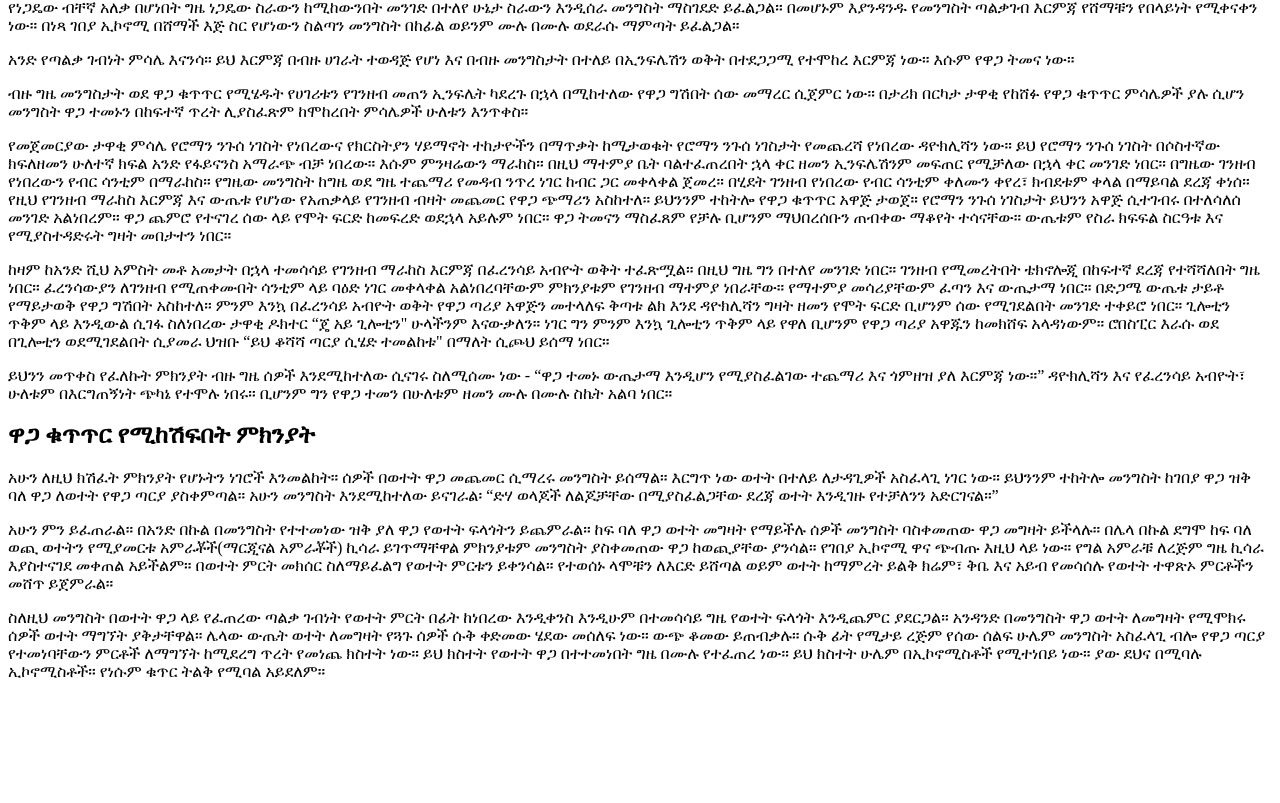
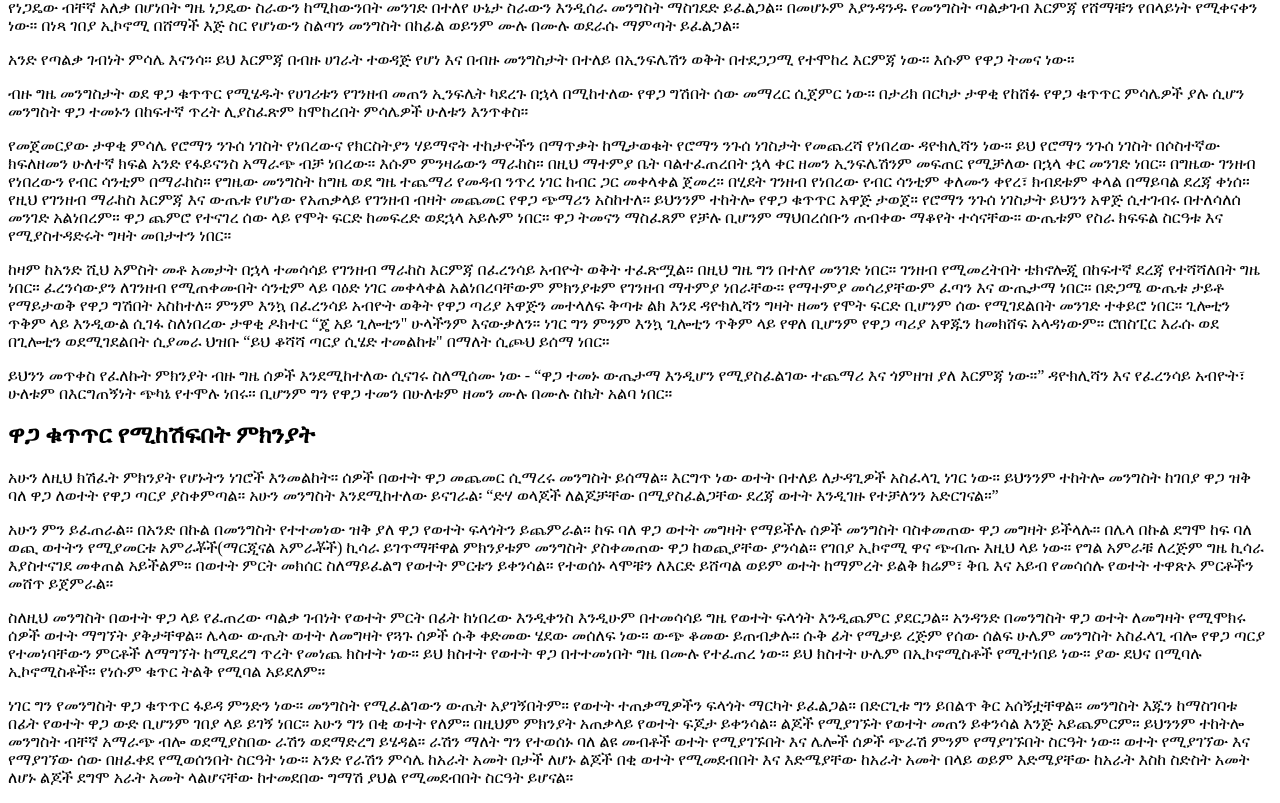
Before and after one commit to mickykebe/book-economic-policy-thoughts-for-today-and-tomorrow, a Next.js app: page /interventionism in a window 1280 px wide. Shown: the part 917-1720 px from the top of the page. Before the commit the page ends 1614 px from the top, so only its background shows below. Built offline with nearby package versions, Linux system fonts and the light colour scheme.

Commit message:
interventionism wip

```diff
--- a/pages/interventionism.mdx
+++ b/pages/interventionism.mdx
@@ -45,3 +45,5 @@
 አሁን ምን ይፈጠራል። በአንድ በኩል በመንግስት የተተመነው ዝቅ ያለ ዋጋ የወተት ፍላጎትን ይጨምራል። ከፍ ባለ ዋጋ ወተት መግዛት የማይችሉ ሰዎች መንግስት ባስቀመጠው ዋጋ መግዛት ይችላሉ። በሌላ በኩል ደግሞ ከፍ ባለ ወጪ ወተትን የሚያመርቱ አምራቾች(ማርጂናል አምራቾች) ኪሳራ ይገጥማቸዋል ምክንያቱም መንግስት ያስቀመጠው ዋጋ ከወጪያቸው ያንሳል። የገበያ ኢኮኖሚ ዋና ጭብጡ እዚህ ላይ ነው። የግል አምራቹ ለረጅም ግዜ ኪሳራ እያስተናገደ መቀጠል አይችልም። በወተት ምርት መክሰር ስለማይፈልግ የወተት ምርቱን ይቀንሳል። የተወሰኑ ላሞቹን ለእርድ ይሸጣል ወይም ወተት ከማምረት ይልቅ ክሬም፣ ቅቤ እና አይብ የመሳሰሉ የወተት ተዋጽኦ ምርቶችን መሸጥ ይጀምራል።
 
 ስለዚህ መንግስት በወተት ዋጋ ላይ የፈጠረው ጣልቃ ገብነት የወተት ምርት በፊት ከነበረው እንዲቀንስ እንዲሁም በተመሳሳይ ግዜ የወተት ፍላጎት እንዲጨምር ያደርጋል። አንዳንድ በመንግስት ዋጋ ወተት ለመግዛት የሚሞክሩ ሰዎች ወተት ማግኘት ያቅታቸዋል። ሌላው ውጤት ወተት ለመግዛት የጓጉ ሰዎች ሱቅ ቀድመው ሄደው መሰለፍ ነው። ውጭ ቆመው ይጠብቃሉ። ሱቅ ፊት የሚታይ ረጅም የሰው ሰልፍ ሁሌም መንግስት አስፈላጊ ብሎ የዋጋ ጣርያ የተመነባቸውን ምርቶች ለማግኘት ከሚደረግ ጥረት የመነጨ ክስተት ነው። ይህ ክስተት የወተት ዋጋ በተተመነበት ግዜ በሙሉ የተፈጠረ ነው። ይህ ክስተት ሁሌም በኢኮኖሚስቶች የሚተነበይ ነው። ያው ደህና በሚባሉ ኢኮኖሚስቶች። የነሱም ቁጥር ትልቅ የሚባል አይደለም።
+
+ነገር ግን የመንግስት ዋጋ ቁጥጥር ፋይዳ ምንድን ነው። መንግስት የሚፈልገውን ውጤት አያገኝበትም። የወተት ተጠቃሚዎችን ፍላጎት ማርካት ይፈልጋል። በድርጊቱ ግን ይበልጥ ቅር አሰኝቷቸዋል። መንግስት እጁን ከማስገባቱ በፊት የወተት ዋጋ ውድ ቢሆንም ገበያ ላይ ይገኝ ነበር። አሁን ግን በቂ ወተት የለም። በዚህም ምክንያት አጠቃላይ የወተት ፍጆታ ይቀንሳል። ልጆች የሚያገኙት የወተት መጠን ይቀንሳል እንጅ አይጨምርም። ይህንንም ተከትሎ መንግስት ብቸኛ አማራጭ ብሎ ወደሚያስበው ራሽን ወደማድረግ ይሄዳል። ራሽን ማለት ግን የተወሰኑ ባለ ልዩ መብቶች ወተት የሚያገኙበት እና ሌሎች ሰዎች ጭራሽ ምንም የማያገኙበት ስርዓት ነው። ወተት የሚያገኘው እና የማያገኘው ሰው በዘፈቀደ የሚወሰንበት ስርዓት ነው። አንድ የራሽን ምሳሌ ከአራት አመት በታች ለሆኑ ልጆች በቂ ወተት የሚመደብበት እና እድሜያቸው ከአራት አመት በላይ ወይም እድሜያቸው ከአራት እስከ ስድስት አመት ለሆኑ ልጆች ደግሞ አራት አመት ላልሆናቸው ከተመደበው ግማሽ ያህል የሚመደብበት ስርዓት ይሆናል።
```
Also changed, not shown: 1 other file (tests, documents, lock files or other folders).
